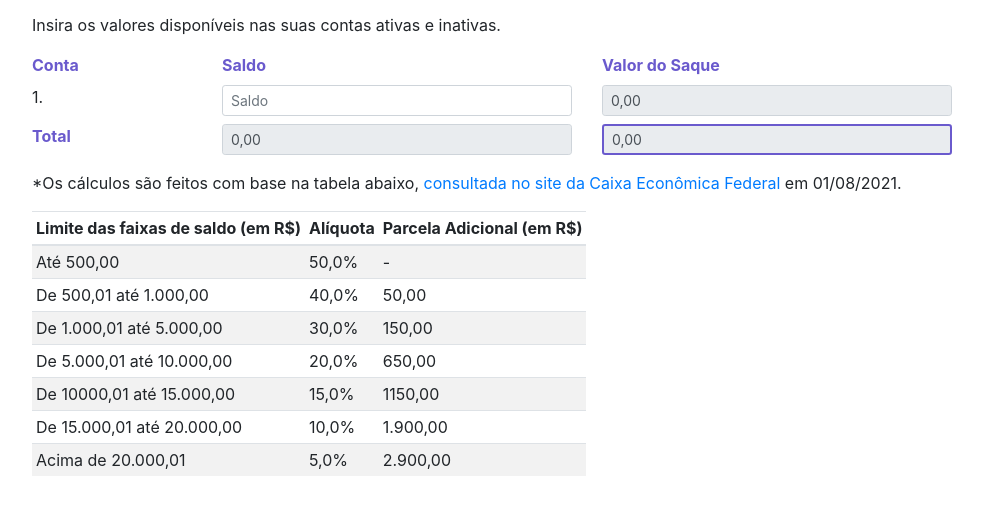
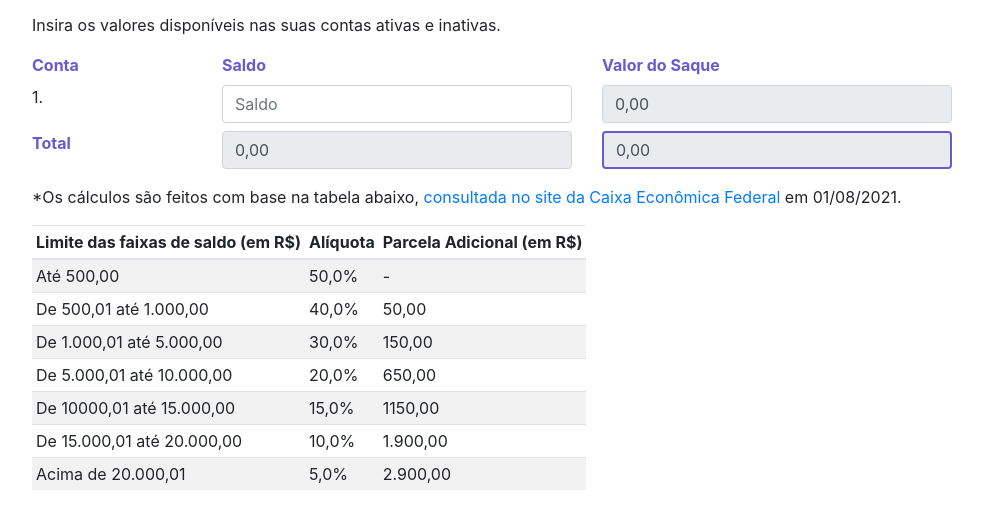
Before and after one commit to saulodias/fgts-saque-aniversario, a plain HTML site: page index.html in a window 1280 px wide. Shown: the part 67-596 px from the top of the page, without its empty margins (53-1036 px from the left). Drawn offline with nearby package versions, Linux system fonts and the light colour scheme.

Commit message:
aumentar campos

```diff
--- a/calc.js
+++ b/calc.js
@@ -51,7 +51,7 @@ const adicionarLinha = (id) => {
       <input
         id="saldo${id}"
         pattern="[0-9]*" inputmode="numeric"
-        class="form-control form-control-sm money saldo"
+        class="form-control money saldo"
         placeholder="Saldo"
         aria-label="saldo"
       />
@@ -61,7 +61,7 @@ const adicionarLinha = (id) => {
         id="saque${id}"
         pattern="[0-9]*" inputmode="numeric"
         value="0,00"
-        class="form-control form-control-sm money saque"
+        class="form-control money saque"
         placeholder="Saque"
         aria-label="saque"
         disabled
--- a/index.html
+++ b/index.html
@@ -56,7 +56,7 @@
             id="saldoTotal"
             pattern="[0-9]*" inputmode="numeric"
             value="0,00"
-            class="form-control form-control-sm money saldo-total"
+            class="form-control money saldo-total"
             placeholder="Saldo"
             aria-label="saldo"
             disabled
@@ -67,7 +67,7 @@
             id="saqueTotal"
             pattern="[0-9]*" inputmode="numeric"
             value="0,00"
-            class="form-control form-control-sm money saque-total"
+            class="form-control money saque-total"
             placeholder="Saque"
             aria-label="saque"
             disabled
```
